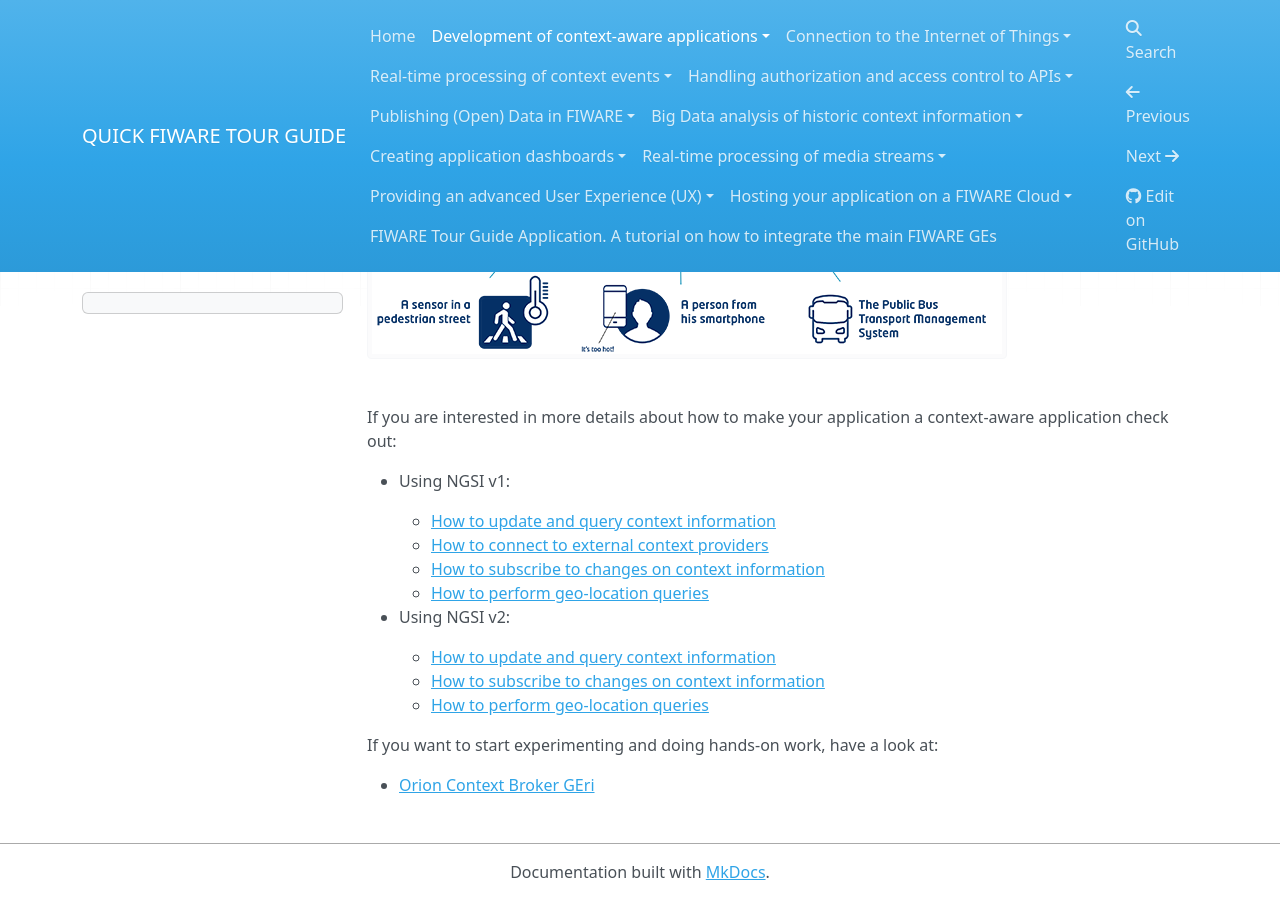
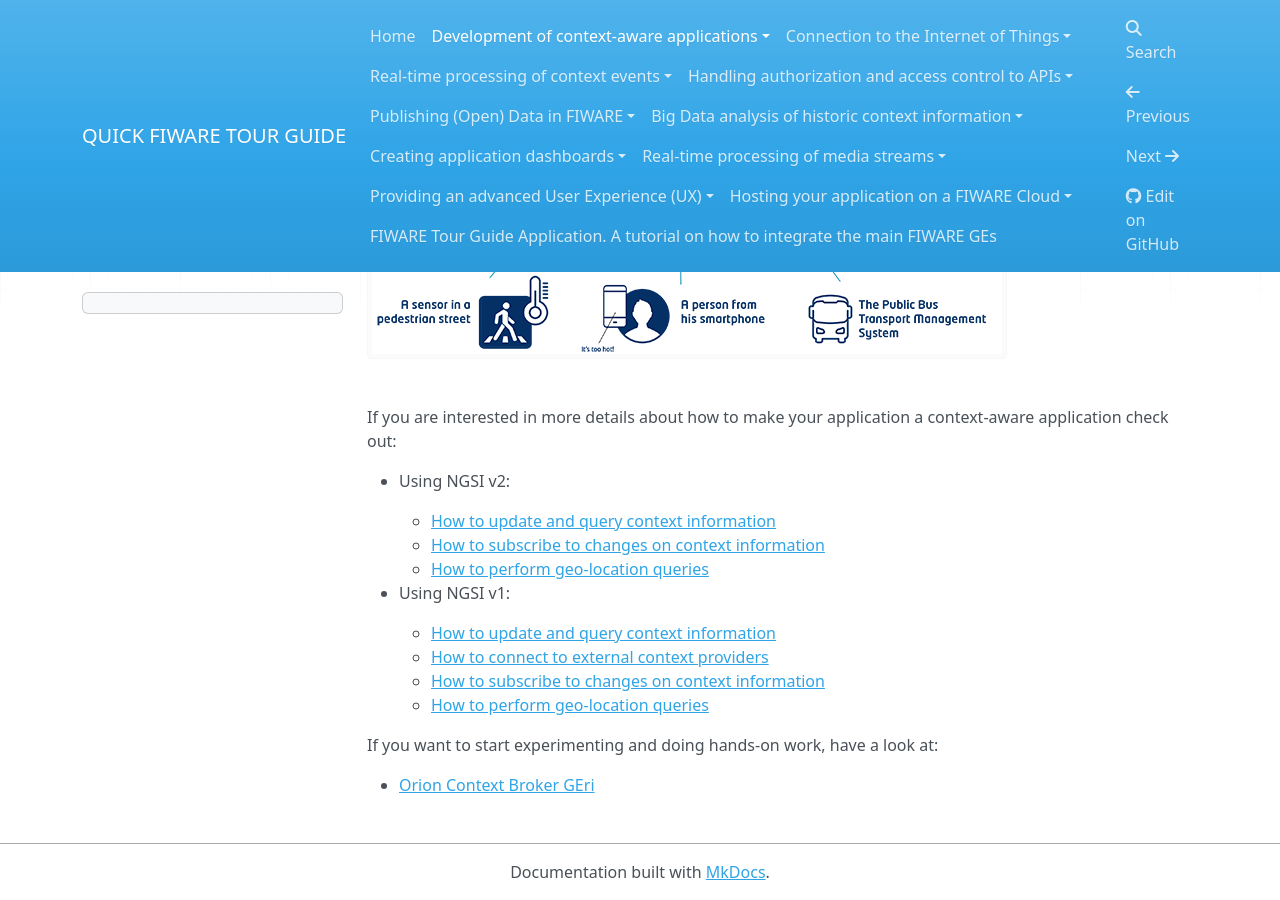
Before and after one commit to FIWARE-Ops/docs.TourGuide, an MkDocs documentation site: the page built from doc/development-context-aware-applications/introduction.md, in a window 1280 px wide and 900 px high, scrolled down 1228 px. Built offline with MkDocs 1.6.1, drawn with Linux system fonts in a browser that asks for light colours; nearby versions of some CDN libraries; comment, search, counter and statistics services are not loaded; old or Windows-style settings are respelled for this version of MkDocs.

```diff
--- a/doc/development-context-aware-applications/introduction.md
+++ b/doc/development-context-aware-applications/introduction.md
@@ -40,17 +40,17 @@ equipped with sensors).
 If you are interested in more details about how to make your application
 a context-aware application check out:
 
+- Using NGSI v2:
+    - [How to update and query context information](v2/how-to-update-and-query-context-information.md)
+    - [How to subscribe to changes on context information](v2/how-to-subscribe-to-changes-on-context-information.md)
+    - [How to perform geo-location queries](v2/how-to-perform-geo-located-queries.md)
+
 - Using NGSI v1:
     - [How to update and query context information](how-to-update-and-query-context-information.md)
     - [How to connect to external context providers](how-to-connect-to-external-context-providers.md)
     - [How to subscribe to changes on context information](how-to-subscribe-to-changes-on-context-information.md)
     - [How to perform geo-location queries](how-to-perform-geo-located-queries.md)
 
-- Using NGSI v2:
-    - [How to update and query context information](v2/how-to-update-and-query-context-information.md)
-    - [How to subscribe to changes on context information](v2/how-to-subscribe-to-changes-on-context-information.md)
-    - [How to perform geo-location queries](v2/how-to-perform-geo-located-queries.md)
-
 
 If you want to start experimenting and doing hands-on work, have a look at:
 
--- a/mkdocs.yml
+++ b/mkdocs.yml
@@ -7,15 +7,15 @@ pages:
   - Home: index.md
   - 'Development of context-aware applications':
       - 'Introduction': 'development-context-aware-applications/introduction.md'
+      - 'Using NGSI v2':
+        - 'Update – query context': 'development-context-aware-applications/v2/how-to-update-and-query-context-information.md'
+        - 'Subscription to context changes': 'development-context-aware-applications/v2/how-to-subscribe-to-changes-on-context-information.md'
+        - 'Geolocated context queries': 'development-context-aware-applications/v2/how-to-perform-geo-located-queries.md'
       - 'Using NGSI v1':
         - 'Update – query context': 'development-context-aware-applications/how-to-update-and-query-context-information.md'
         - 'Connection to context providers': 'development-context-aware-applications/how-to-connect-to-external-context-providers.md'
         - 'Subscription to context changes': 'development-context-aware-applications/how-to-subscribe-to-changes-on-context-information.md'
         - 'Geolocated context queries': 'development-context-aware-applications/how-to-perform-geo-located-queries.md'
-      - 'Using NGSI v2':
-        - 'Update – query context': 'development-context-aware-applications/v2/how-to-update-and-query-context-information.md'
-        - 'Subscription to context changes': 'development-context-aware-applications/v2/how-to-subscribe-to-changes-on-context-information.md'
-        - 'Geolocated context queries': 'development-context-aware-applications/v2/how-to-perform-geo-located-queries.md'
       - 'Deep dive': 'development-context-aware-applications/deep-dive.md'
   - 'Connection to the Internet of Things':
      - 'Introduction': 'connection-to-the-internet-of-things/introduction.md'
```
